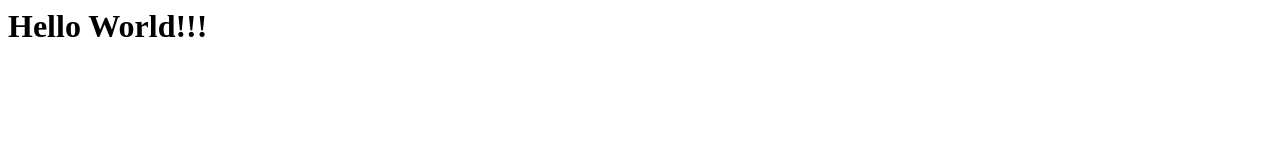
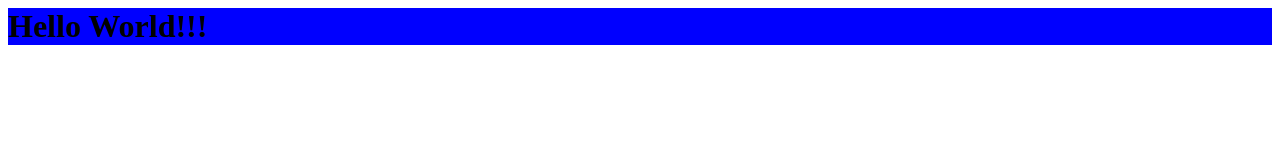
Before and after one commit to stephaniemarin/Projects, a plain HTML site: page heloWorld.html in a window 1280 px wide. Drawn offline with Linux system fonts and the light colour scheme.

Commit message:
I changed the background color

```diff
--- a/heloWorld.html
+++ b/heloWorld.html
@@ -1,7 +1,7 @@
 <html>
 <body>
 
-    <h1>Hello World!!! </h1>
+    <h1 style="background-color: blue; ">Hello World!!! </h1>
 
     </body>
 
```
